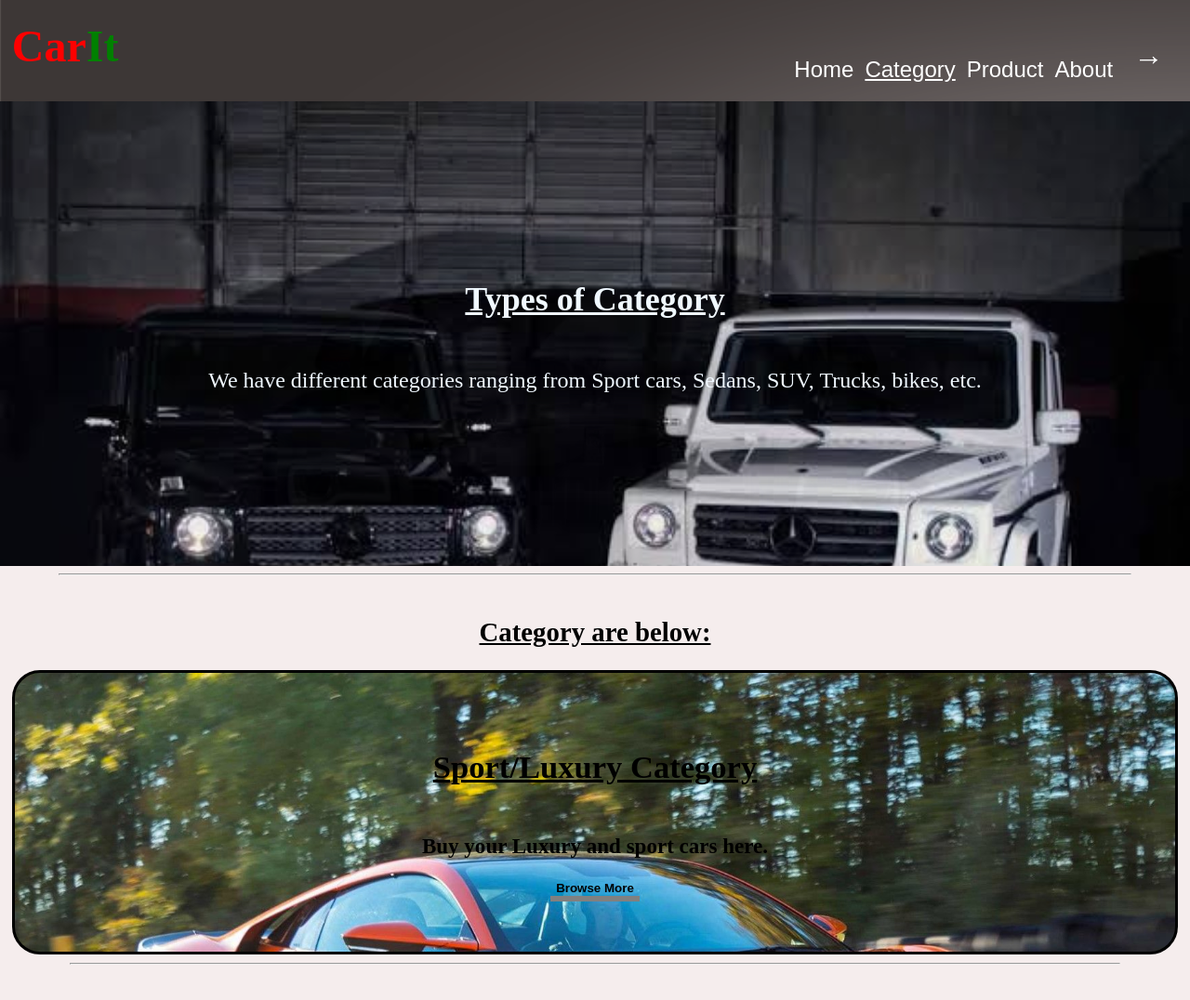
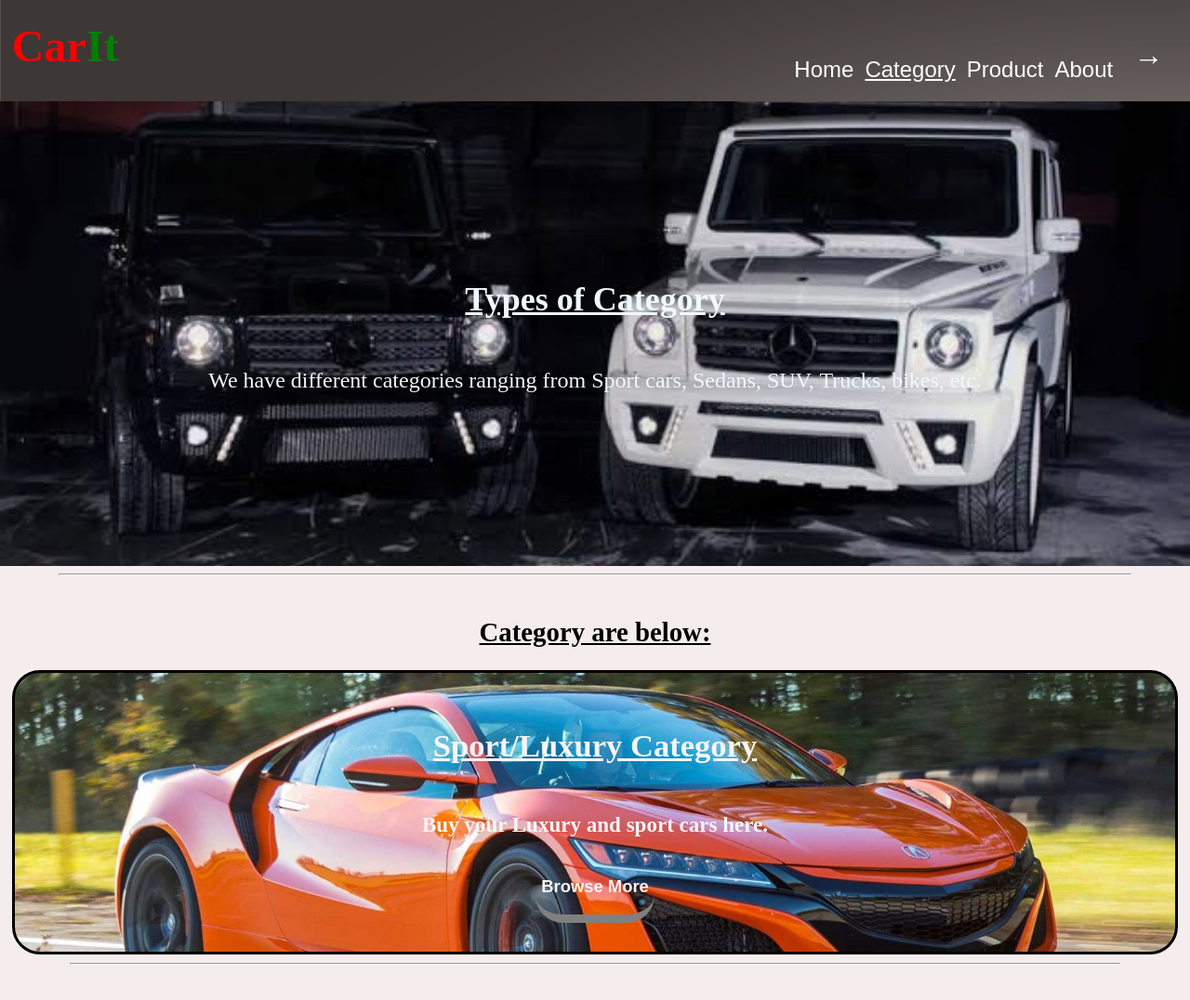
Before and after one commit to Solutech11/Carit_Official, a plain HTML site: page category.html in a window 1280 px wide. Shown: the top 1076 px of the page at 93% size. Drawn offline with Linux system fonts and the light colour scheme.

Commit message:
updates in category

```diff
--- a/category.css
+++ b/category.css
@@ -1,3 +1,7 @@
+html{
+    scroll-behavior: smooth;
+    /* scrollbar-3dlight-color: blue; */
+}
 body{
     margin-top: 0px;
     margin: 0px;
@@ -94,6 +98,10 @@ body{
 
     /* section 1 */
 .sectionI{
+    background-repeat: no-repeat;
+    background-color: rgb(53, 51, 51);
+    background-position: center;
+    /* padding: ; */
     transition-duration: 1.5s;
     margin-top: -1%;
     background-size: 100%;
@@ -105,19 +113,16 @@ body{
     justify-content: center;
     align-items: center;
     font-size: 1.5em;
-
-
+    text-align: center;
 }
 hr{
     width: 90%;
 }
 .sectionI>h2{
+    font-weight: bolder;
     text-decoration: underline;
 }
-    /* section 1 endeing */
-
-
-
+    /* section 1 ending */
 
 
 
@@ -129,11 +134,15 @@ hr{
     padding: 1%;
 }
 .sport{
+    color: whitesmoke;
     border: solid black 3px;
     border-radius: 30px;
     font-weight: bolder;
     font-size: 120%;
-    background-size: 100%;
+    background-size: cover;
+    /* background-repeat: no-repeat; */
+    /* background-position-x: center; */
+    background-position: center;
     background-image: url("picture/car/feature-luxury-sport-car.jpg");
     display: flex;
     flex-direction: column;
@@ -146,6 +155,11 @@ hr{
     text-decoration: underline;
 }
 .sport>button{
+    border-radius: 30px;
+    color: whitesmoke;
+    padding: auto;
+    font-size: 80%;
+    height: 23%;
     font-weight: bolder;
 
     /* -webkit-filter: invert(100%); */
@@ -154,6 +168,10 @@ hr{
     border-bottom: solid gray 0.5em;
 }
 .sport>button:hover{
+    mix-blend-mode: difference;
+    /* background: ; */
+    /* filter: blur(2px); */
+    background-color: rgba(99, 96, 96, 0.596);
     transition-duration: 0.7s;
     border-bottom: black solid 0.5em;
 }
```
